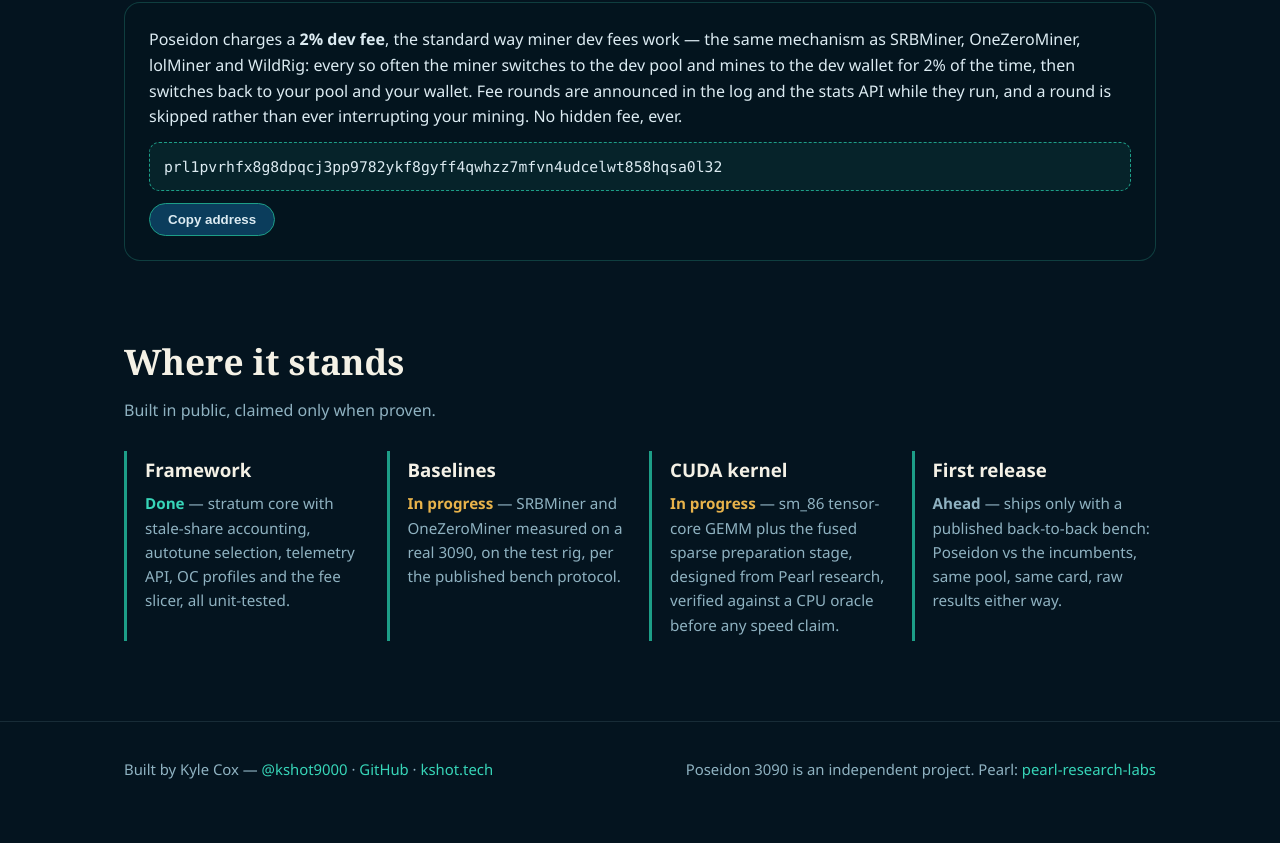
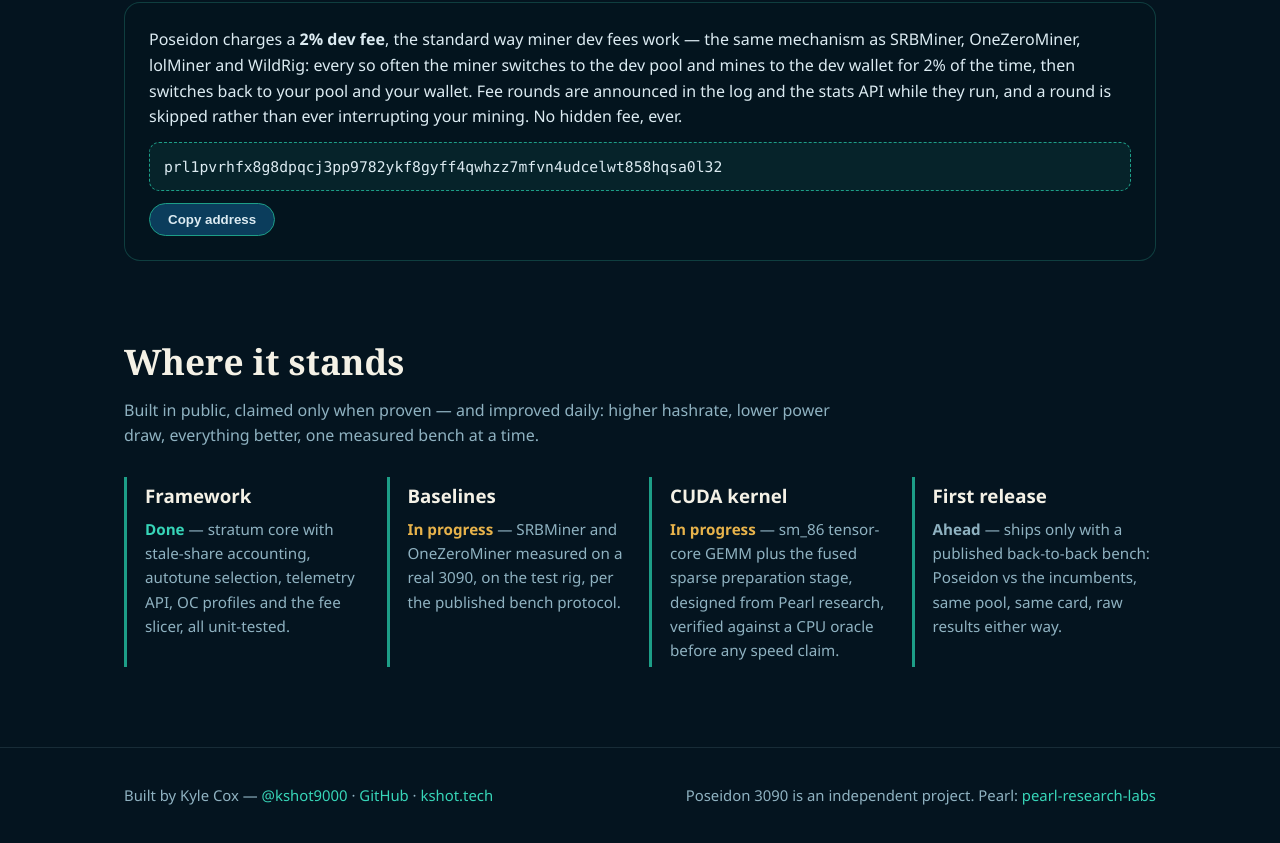
Before and after one commit to Kshot3000/Poseidon-3090, a plain HTML site: page site/index.html in a window 1280 px wide. Shown: the part 2105-2948 px from the top of the page. Drawn offline with Linux system fonts and the light colour scheme.

Commit message:
Standing order: improve daily - higher hashrate, lower power, everything better
Kyle 2026-11-26: the target is a floor, not a ceiling. SPEC gains a
continuous-improvement section, the board carries the standing order,
and the website roadmap says it plainly.

```diff
--- a/site/index.html
+++ b/site/index.html
@@ -154,7 +154,7 @@
 
   <section>
     <h2>Where it stands</h2>
-    <p class="lede">Built in public, claimed only when proven.</p>
+    <p class="lede">Built in public, claimed only when proven — and improved daily: higher hashrate, lower power draw, everything better, one measured bench at a time.</p>
     <div class="steps">
       <div class="step"><h3>Framework</h3><p><span class="done">Done</span> — stratum core with stale-share accounting, autotune selection, telemetry API, OC profiles and the fee slicer, all unit-tested.</p></div>
       <div class="step"><h3>Baselines</h3><p><span class="doing">In progress</span> — SRBMiner and OneZeroMiner measured on a real 3090, on the test rig, per the published bench protocol.</p></div>
```
Also changed, not shown: 2 other files.
